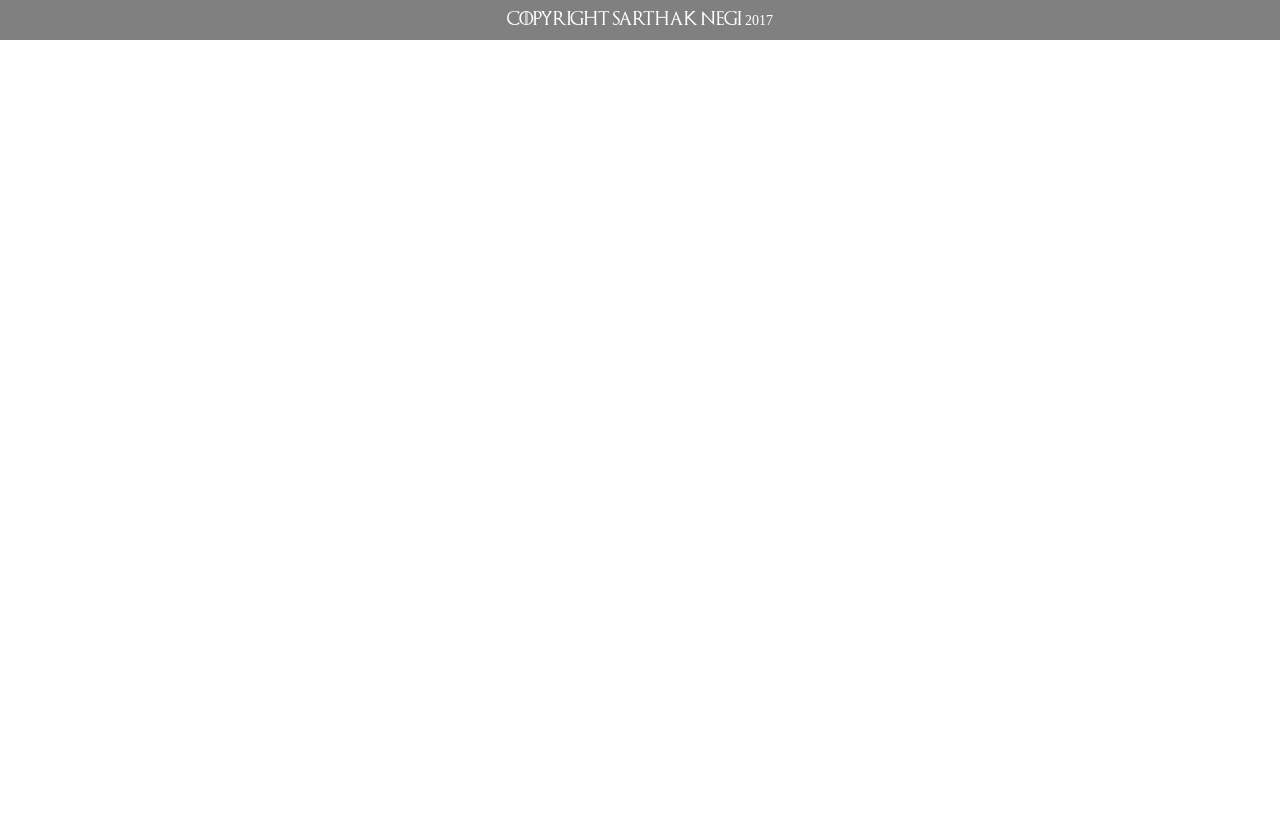
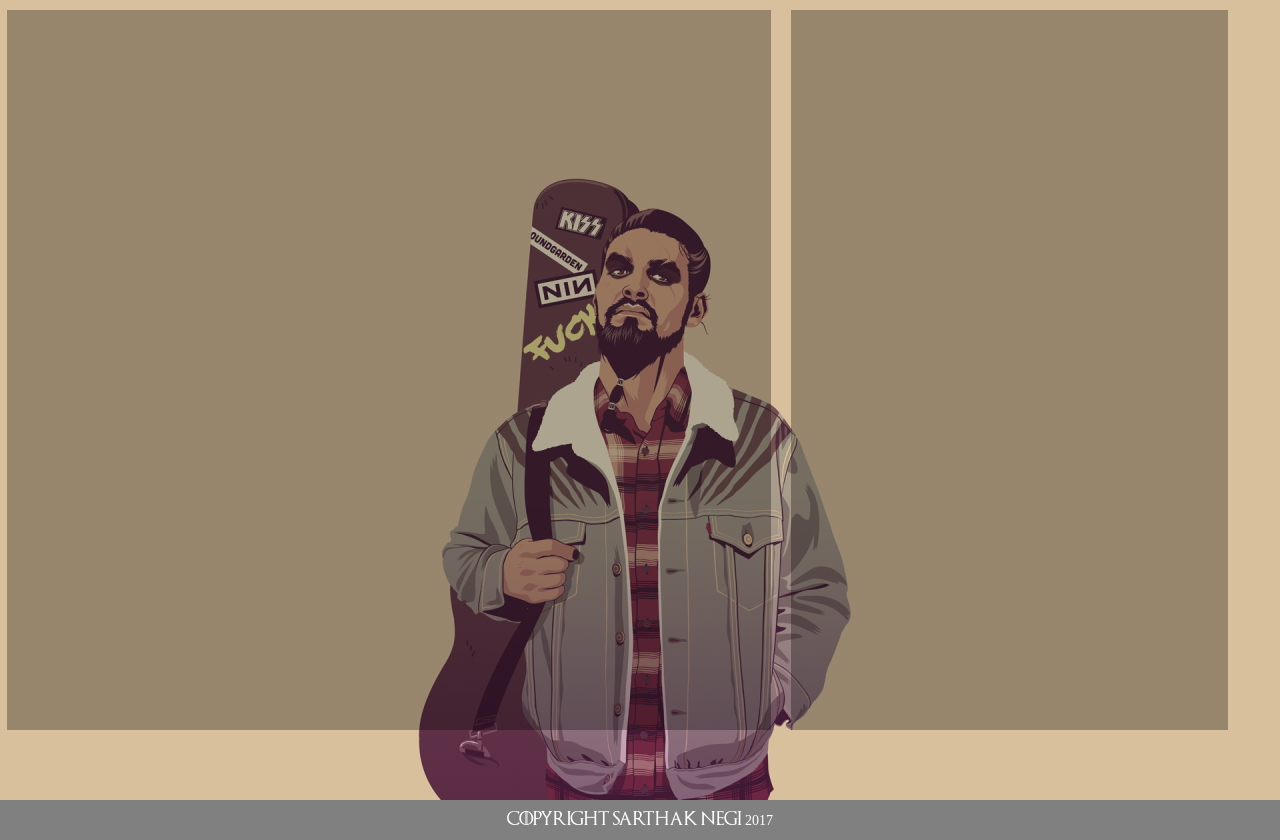
Before and after one commit to sarthak625/GOTChat, a Node server app: page /chatroom in a window 1280 px wide. Before the commit the page ends 40 px from the top, so only its background shows below. Run offline with Node 20, Linux system fonts and the light colour scheme; some libraries are stand-ins or nearby versions.

Commit message:
Added styles to the chatroom

```diff
--- a/public/css/main.css
+++ b/public/css/main.css
@@ -1,5 +1,5 @@
-/* CUSTOM FONT */
 @font-face{
+  /* CUSTOM FONT */
   font-family: gotFont;
   src: url('../fonts/GameOfThrones.ttf');
 }
@@ -11,6 +11,10 @@
 
 /* Styles for the landing page
 */
+
+li{
+  list-style: none;
+}
 
 body{
   font-family: gotFont !important;
@@ -59,10 +63,6 @@ hr {
   display: block;
   margin: 25px auto;
   padding: 10px 40px;
-
-}
-
-#enter a{
   color: black;
 }
 
@@ -75,6 +75,46 @@ hr {
   padding: 10px;
   background-color: grey;
   color: white;
+}
+
+/*==========================================================
+Styles for chatroom
+=========================================================*/
+
+.chatbox{
+  width: 100%;
+  height: 100%;
+  background: url('../img/khal-drogo.png');
+  background-size: cover;
+}
+
+.chat-main{
+  width: 60%;
+  diplay: inline;
+  height: 90%;
+
+  margin: 10px;
+  margin-left: 22px;
+
+  background: -webkit-linear-gradient(bottom,rgba(0,0,0,0.3),rgba(0,0,0,0.3));
+  background: -moz-linear-gradient(bottom,rgba(0,0,0,0.3),rgba(0,0,0,0.3));
+  background: -ms-linear-gradient(bottom,rgba(0,0,0,0.3),rgba(0,0,0,0.3));
+  background: -o-linear-gradient(bottom,rgba(0,0,0,0.3),rgba(0,0,0,0.3));
+}
+
+.people{
+  width: 20%;
+  height: 90%;
+  display: inline;
+  margin: 10px;
+
+  background: -webkit-linear-gradient(bottom,rgba(0,0,0,0.3),rgba(0,0,0,0.3));
+  background: -moz-linear-gradient(bottom,rgba(0,0,0,0.3),rgba(0,0,0,0.3));
+  background: -ms-linear-gradient(bottom,rgba(0,0,0,0.3),rgba(0,0,0,0.3));
+  background: -o-linear-gradient(bottom,rgba(0,0,0,0.3),rgba(0,0,0,0.3));
+
+
+
 }
 
 /*|01010011|01100001|01110010|01110100|01101000|01100001|01101011|00100000|01001110|01100101|01100111|01101001|00001101*/
@@ -92,4 +132,20 @@ hr {
   .container{
     margin-top: 45%;
   }
+
+
+
 }
+@media(max-width: 800px){
+  .people{
+    display: none;
+  }
+
+  .chat-main{
+    width: 88%;
+  }
+
+  .chatbox{
+    background-position: center;
+  }
+}
--- a/views/chatroom.ejs
+++ b/views/chatroom.ejs
@@ -4,9 +4,23 @@
   </head>
 
   <body>
-    <div class="chatbox">
 
-    </div>
+      <div class="chatbox">
+        <div class="row">
+          <div class="chat-main col-lg-7 col-sm-6">
+
+          </div>
+
+
+          <div class="people col-lg-4 col-sm-3">
+            <ul class="people-list">
+              <li></li>
+            </ul>
+          </div>
+        </div>
+
+      </div>
+
 
 
     <%include partials/footer %>
--- a/views/index.ejs
+++ b/views/index.ejs
@@ -8,7 +8,7 @@
         <div class="container">
           <h1>Fear  cuts  deeper  than  swords</h1>
           <hr>
-          <button class="btn" id="enter"><a href="#">Enter</a></button>
+            <a href="/chatroom"><button class="btn" id="enter">Enter</button></a>
         </div>
 
 
--- a/views/partials/head.ejs
+++ b/views/partials/head.ejs
@@ -1,5 +1,5 @@
-
 <meta charset="utf-8">
+<meta name="viewport" content="width=device-width, initial-scale=1">
 <meta http-equiv="X-UA-Compatible" content="IE=edge">
 <link rel="stylesheet" href="./css/main.css">
 <title>GOT Chat| Welcome</title>
```
